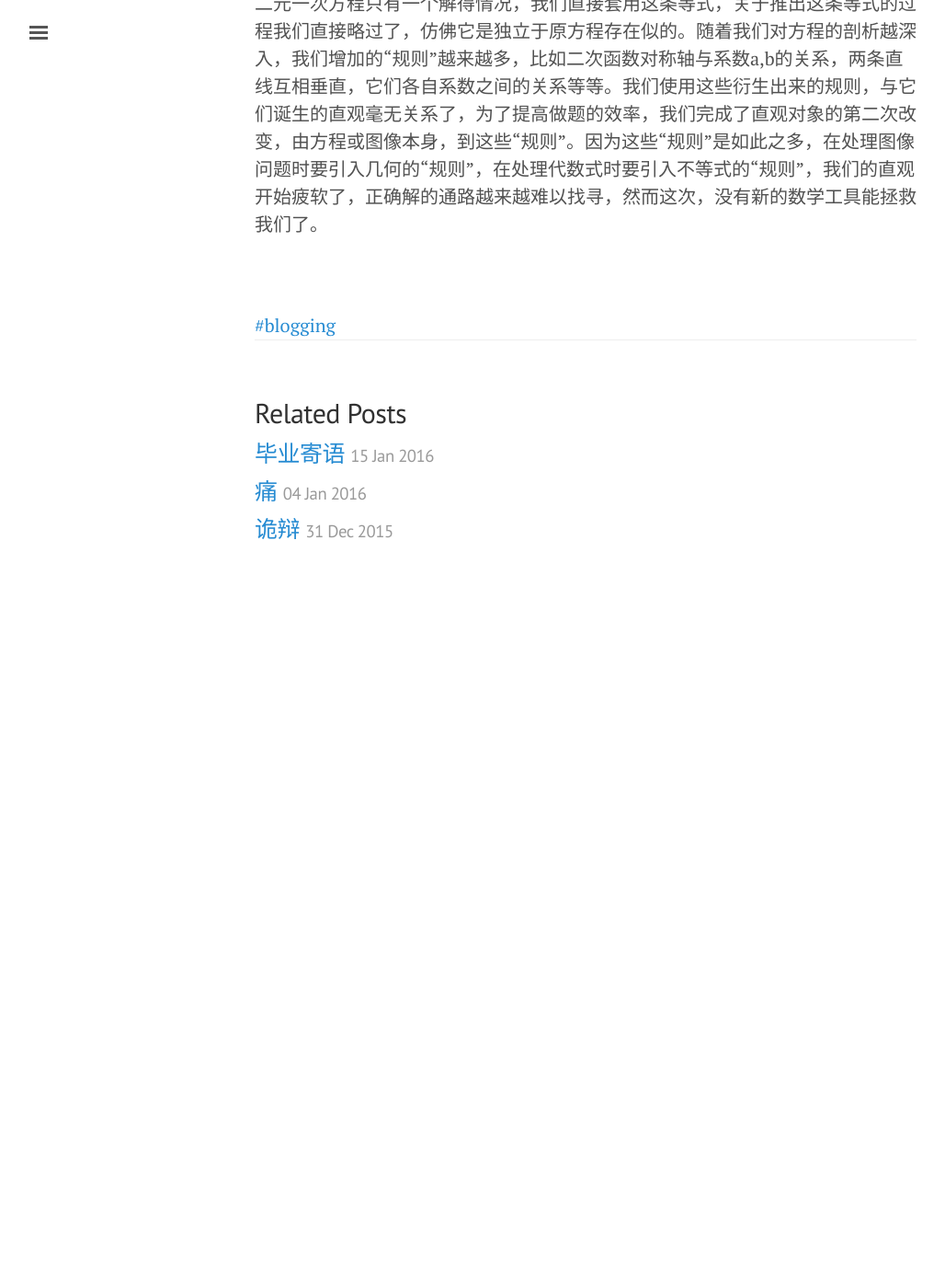
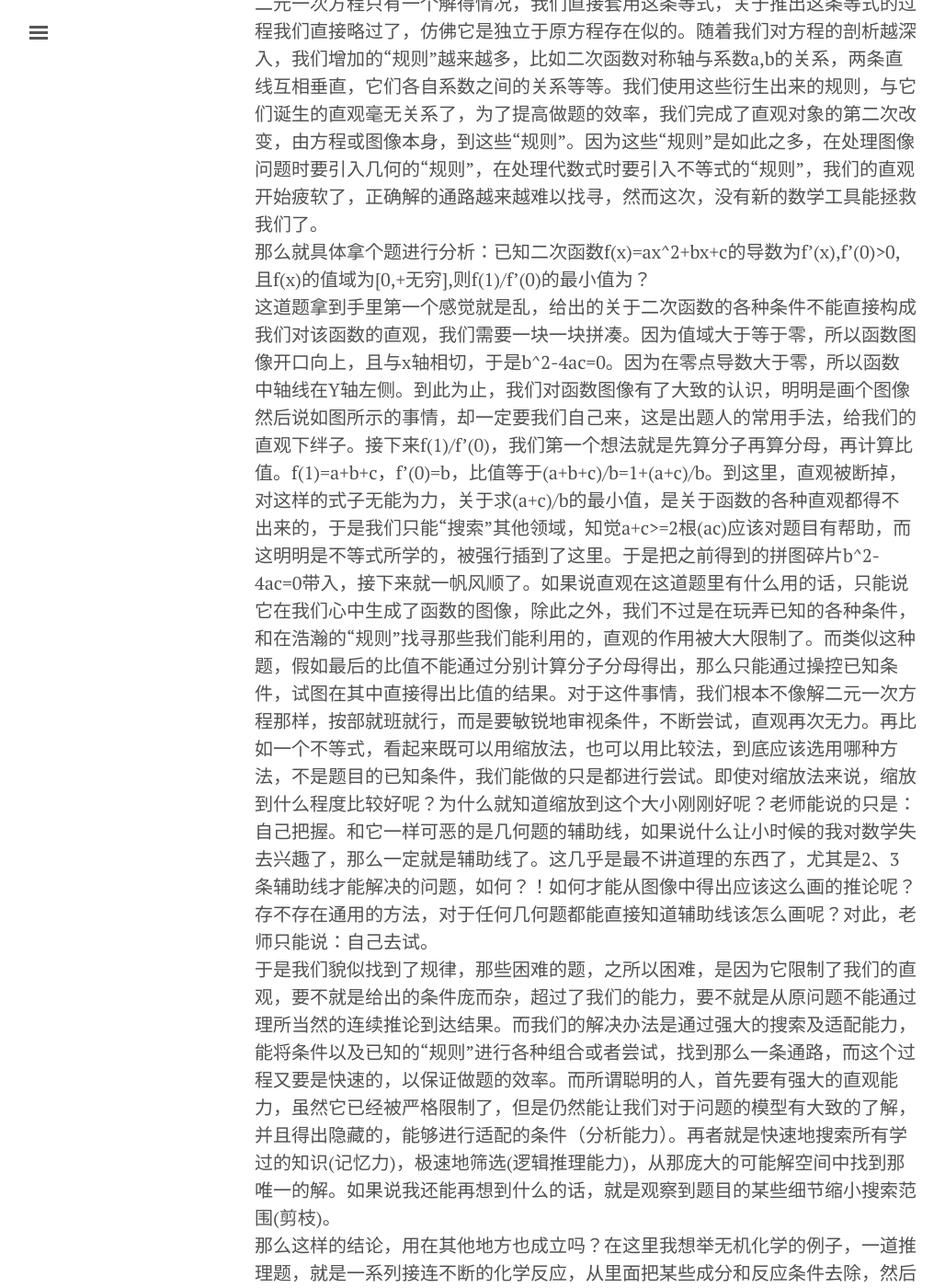
Before and after one commit to yamanka/blog, a Jekyll site: the page built from _posts/2016-02-04-数学.md, in a window 1280 px wide and 1400 px high, scrolled down 2349 px. Shown: the whole window at 92% size, without its empty margins (3-1031 px from the left). Built offline with Jekyll 4.4.1, drawn with Linux system fonts in a browser that asks for light colours; comment, search, counter and statistics services are not loaded; before the commit the page ends 3001 px from its top, so only the background shows below that; some of the changed text lies outside the part shown.

Commit message:
Update 2016-02-04-数学.md

```diff
--- a/_posts/2016-02-04-数学.md
+++ b/_posts/2016-02-04-数学.md
@@ -10,3 +10,8 @@ tags: [blogging]
 要寻找这种能力，就要考量我们在什么时候被夸赞“聪明”，什么时候被认为是理所当然的？而且，我们都能得出这样的结论，在数学这门学科中最有可能得到我们想要的答案。那么，数学是如何成为我们的梦魇的呢？在数学的开端，我们被教授四则运算的时候，是不可能不完全理解一条运算的。我手上有5个苹果，你手上有3个，我把我的苹果全给你，你现在有几个？没有人是不会这道题的，顶多由于计算错误，得出5+3=7这样的结论，但是即使是最差的学生，5+3是一定能写出来的。因为我们的理性，赋予了我们最最最基础的能力，我们能将物体的个数抽象为数字，因此在思索两堆苹果合并的时候，自然会将两个数字合并。所以直观就是我们做题的武器，所有简单应用题之所以简单，就是因为它一直处在直观的领域里。出题人所能做的就是加长逻辑的步数，使能力差点的学生的直观无法看清全局，或者将正确的直观隐藏，暴露出错误的。比如这样一道题“小明小红相向而行，小狗在两个人中间来回奔跑，知道小狗小红小明的速度，和二人间的距离，求两人碰面前小狗跑动的距离”。第一次遇到这道题，我们直观的做法就是一趟一趟算出小狗跑动的距离，然后相加，这样的想法并没有错，但是不适合拿来做题。隐藏在后，正确的直观是小狗跑动距离等于速度乘以时间，一旦被我们知觉到，这道题便一点难度都没有了。所以小时候我们遇到的所有简单应用题，无非是在做一件事情，找直观。因此那时候聪明的学生，就是能快速知觉到这样一条直观的人。<br>
 在我们熟练运用这样的解题方法后，鸡兔同笼问题出现了，我们的直观开始受到了挑战，因为我们无法简单地得出头的和、腿的和如何跟其各自的数量有关。我们惯用的算法，即由若干已知量得出一个未知量，重复这个过程直到得出要求的量的连锁无法构建。我们脑海中写出的模糊的等式(因为还未学会用xy代替未知数，因此等式无法写在纸上)，一定包含着两个未知量，这是我们无法解决的，连锁的第一步无法完成。其实在遇到二元一次方程之前，我们的直观也已遇到困难了，比如这道题：我手中苹果是你的3倍多一个，也是你的二倍多四个，我手中有多少苹果？这样的一元一次方程也是困难的，因为等式的左右都有未知量，所以用来解题的直观更难找了。但并不是找不出来，比如鸡兔同笼问题，方法是：让所有鸡兔都抬起一只脚，再抬起一只脚，所有鸡都坐地上了，还站着的都是兔子。我们成功的用基于问题的直观得出了解题思路，但这也只是解了燃眉之急，当遇到更复杂、未知量更多的方程，想要找到合适的直观无疑十分困难，在这样的困境下，我们被迫接受了一样数学工具--方程。（小时学奥数的时候第一次接触方程，我极讨厌，因为我下意识的知觉到这会毁了我做题的乐趣，现在看来，大概就是失去了在题目中寻找解题直观的快乐）在我们使用这样一件工具，列出若干等式的时候，我们对问题的直接感受就被毁灭了，接下来要做的不过是挪动变量、数字、等式，要说还有直观留存，也不过是对方程本身的直观了。不过方程最奇妙的地方，就是它与原问题等价，即它承诺它计算出来的结果也一定是原问题的结果，但是除此之外，原问题再无关联了。于是，我们迈入数学学习的下一个阶段，直观的对象改变了。<br>
 当我们开始对方程使用我们的直观，即运用结合律、交换律、分配律等来解方程时，同样是十分简单的，一元一次、二元一次也好，只要有一定的时间无论是谁都能得出答案，最多计算错误，但无论如何是会做的。但是接着函数图像袭来，紧跟其后的是二元一次方程以及其他双曲线图像，噩梦开始降临。随着掌握的知识越来越多，题的类型也越来越多，当我们的直观开始对题目无能为力亦或是无法看清题目的全貌时，我们便开始做不出题了。首先代数式以及其对应的图像，就是对我们直观最大的割裂，我们分别对代数式和函数图像有各自的感受，但是题目要求我们在两方面的直观要互相串联，即想象到图像变化立即能知觉代数式的系数变化，这对不聪明的学生--尤其是处理双曲线及其对应图像问题时--是有着相当难度的。不仅在图像和方程之间存在着割裂，即使只针对方程，依然存在着垂直的直观割裂。在我们刚开始接触二元一次方程后，一定学过求根公式，得出求根公式的过程，一定是很好的能被我们理解的，所以我们得知如果方程只有一个解，那么b^2-4ac=0，于是我们在二元一次方程的基本描述上又额外记住了这么一条“规则”，明明这是由直观推出来的，我们却不得不花费更多的时间来记住它。而后，凡是处理二元一次方程只有一个解得情况，我们直接套用这条等式，关于推出这条等式的过程我们直接略过了，仿佛它是独立于原方程存在似的。随着我们对方程的剖析越深入，我们增加的“规则”越来越多，比如二次函数对称轴与系数a,b的关系，两条直线互相垂直，它们各自系数之间的关系等等。我们使用这些衍生出来的规则，与它们诞生的直观毫无关系了，为了提高做题的效率，我们完成了直观对象的第二次改变，由方程或图像本身，到这些“规则”。因为这些“规则”是如此之多，在处理图像问题时要引入几何的“规则”，在处理代数式时要引入不等式的“规则”，我们的直观开始疲软了，正确解的通路越来越难以找寻，然而这次，没有新的数学工具能拯救我们了。<br>
+那么就具体拿个题进行分析：已知二次函数f(x)=ax^2+bx+c的导数为f'(x),f'(0)>0,且f(x)的值域为[0,+无穷],则f(1)/f'(0)的最小值为？<br>
+这道题拿到手里第一个感觉就是乱，给出的关于二次函数的各种条件不能直接构成我们对该函数的直观，我们需要一块一块拼凑。因为值域大于等于零，所以函数图像开口向上，且与x轴相切，于是b^2-4ac=0。因为在零点导数大于零，所以函数中轴线在Y轴左侧。到此为止，我们对函数图像有了大致的认识，明明是画个图像然后说如图所示的事情，却一定要我们自己来，这是出题人的常用手法，给我们的直观下绊子。接下来f(1)/f'(0)，我们第一个想法就是先算分子再算分母，再计算比值。f(1)=a+b+c，f'(0)=b，比值等于(a+b+c)/b=1+(a+c)/b。到这里，直观被断掉，对这样的式子无能为力，关于求(a+c)/b的最小值，是关于函数的各种直观都得不出来的，于是我们只能“搜索”其他领域，知觉a+c>=2根(ac)应该对题目有帮助，而这明明是不等式所学的，被强行插到了这里。于是把之前得到的拼图碎片b^2-4ac=0带入，接下来就一帆风顺了。如果说直观在这道题里有什么用的话，只能说它在我们心中生成了函数的图像，除此之外，我们不过是在玩弄已知的各种条件，和在浩瀚的“规则”找寻那些我们能利用的，直观的作用被大大限制了。而类似这种题，假如最后的比值不能通过分别计算分子分母得出，那么只能通过操控已知条件，试图在其中直接得出比值的结果。对于这件事情，我们根本不像解二元一次方程那样，按部就班就行，而是要敏锐地审视条件，不断尝试，直观再次无力。再比如一个不等式，看起来既可以用缩放法，也可以用比较法，到底应该选用哪种方法，不是题目的已知条件，我们能做的只是都进行尝试。即使对缩放法来说，缩放到什么程度比较好呢？为什么就知道缩放到这个大小刚刚好呢？老师能说的只是：自己把握。和它一样可恶的是几何题的辅助线，如果说什么让小时候的我对数学失去兴趣了，那么一定就是辅助线了。这几乎是最不讲道理的东西了，尤其是2、3条辅助线才能解决的问题，如何？！如何才能从图像中得出应该这么画的推论呢？存不存在通用的方法，对于任何几何题都能直接知道辅助线该怎么画呢？对此，老师只能说：自己去试。<br>
+于是我们貌似找到了规律，那些困难的题，之所以困难，是因为它限制了我们的直观，要不就是给出的条件庞而杂，超过了我们的能力，要不就是从原问题不能通过理所当然的连续推论到达结果。而我们的解决办法是通过强大的搜索及适配能力，能将条件以及已知的“规则”进行各种组合或者尝试，找到那么一条通路，而这个过程又要是快速的，以保证做题的效率。而所谓聪明的人，首先要有强大的直观能力，虽然它已经被严格限制了，但是仍然能让我们对于问题的模型有大致的了解，并且得出隐藏的，能够进行适配的条件（分析能力）。再者就是快速地搜索所有学过的知识(记忆力)，极速地筛选(逻辑推理能力)，从那庞大的可能解空间中找到那唯一的解。如果说我还能再想到什么的话，就是观察到题目的某些细节缩小搜索范围(剪枝)。<br>
+那么这样的结论，用在其他地方也成立吗？在这里我想举无机化学的例子，一道推理题，就是一系列接连不断的化学反应，从里面把某些成分和反应条件去除，然后让你补全。而这类题里最简单的，就是能从一个方程式里直接得到某些未知量，然后连续进行推论，势如破竹完成解答的。然而困难的推理题同样可以很困难，就像二元一次方程一样，未知需要未知来推出，无论如何回溯，都不存在直接的已知。因此我们能做的，就是在某个地方猜测一个反应物或生成物，看能不能因此补全整个反应，不断尝试后找到那唯一的解，于是我所说的强大搜索和适配能力在这里显现出来了。而对于一道算法题，如果在解题之前被告知这是个最短路径问题，那么解题时间会缩减到惊人的短，原因就是对于我们的搜索，进行了极为有效的剪枝，我们不必去想动态规划、贪心等解了。知道了题目为什么困难，我们就可以出很困难的问题了。比如列出复数个一元N次函数，将它们相乘，合并同类项再排序，再让别人将它恢复为连乘的形式。由于在我们的处理过程中对相同次数的项进行了合并，所以其实信息已经缺损了，解决这种问题只能对已经合并的某些项进行猜测划分，再尝试凑出可能的答案。而通过增加相乘的式子数目，这种题可以几乎无限难下去。<br>
+所以“聪明”首先一定仰赖各式各样的基础能力，如果各类“规则”都记不住，那么肯定找不到解了。当我们用非直观或找寻到特殊直观的方法解决了一道题时，我们会被夸赞为“聪明的”。对于这类困难的问题，怎样有效地解决呢？便是快速的搜索解方案去尝试。又或者大量做题，来累积所谓的“经验”，期望出现类似题，照搬它的方法。而许多答案可恶就可恶在，它提供一个正确的答案，但是不告诉为什么要这么解，即从庞杂的可能中筛出唯一的过程。<br>
```
